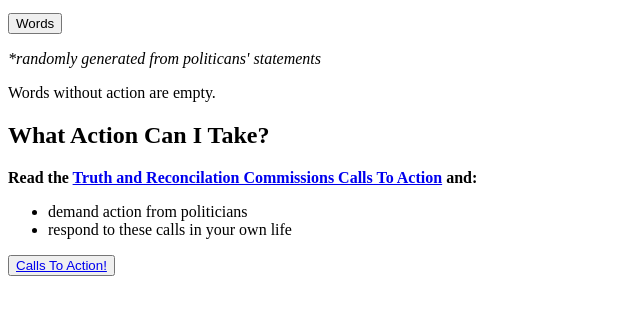
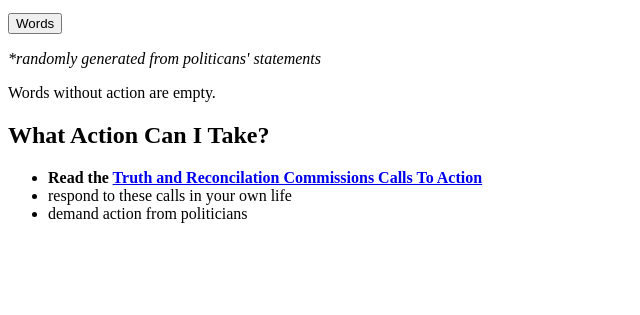
Before and after one commit to HatHeadNinja/iag, a website: page index.html in a window 1280 px wide. Shown: the part 87-402 px from the top of the page, without its empty margins (0-640 px from the left). Drawn offline with Linux system fonts and the light colour scheme.

Commit message:
simplify page design

```diff
--- a/index.html
+++ b/index.html
@@ -13,11 +13,10 @@
   <p><i>*randomly generated from politicans' statements</i></p>
   <p>Words without action are empty.</p>
   <h2>What Action Can I Take?</h2>
-  <p><b>Read the <a href='http://www.trc.ca/assets/pdf/Calls_to_Action_English2.pdf'>Truth and Reconcilation Commissions Calls To Action</a> and:</b></p>
   <ul>
+    <li><b>Read the <a href='http://www.trc.ca/assets/pdf/Calls_to_Action_English2.pdf'>Truth and Reconcilation Commissions Calls To Action</a></b></li>
+    <li>respond to these calls in your own life</li>
     <li>demand action from politicians</li>
-    <li>respond to these calls in your own life</li>
   </ul>
-  <button type="button"><a href='http://www.trc.ca/assets/pdf/Calls_to_Action_English2.pdf'>Calls To Action!</a></button>
 </body>
 </html>
```
